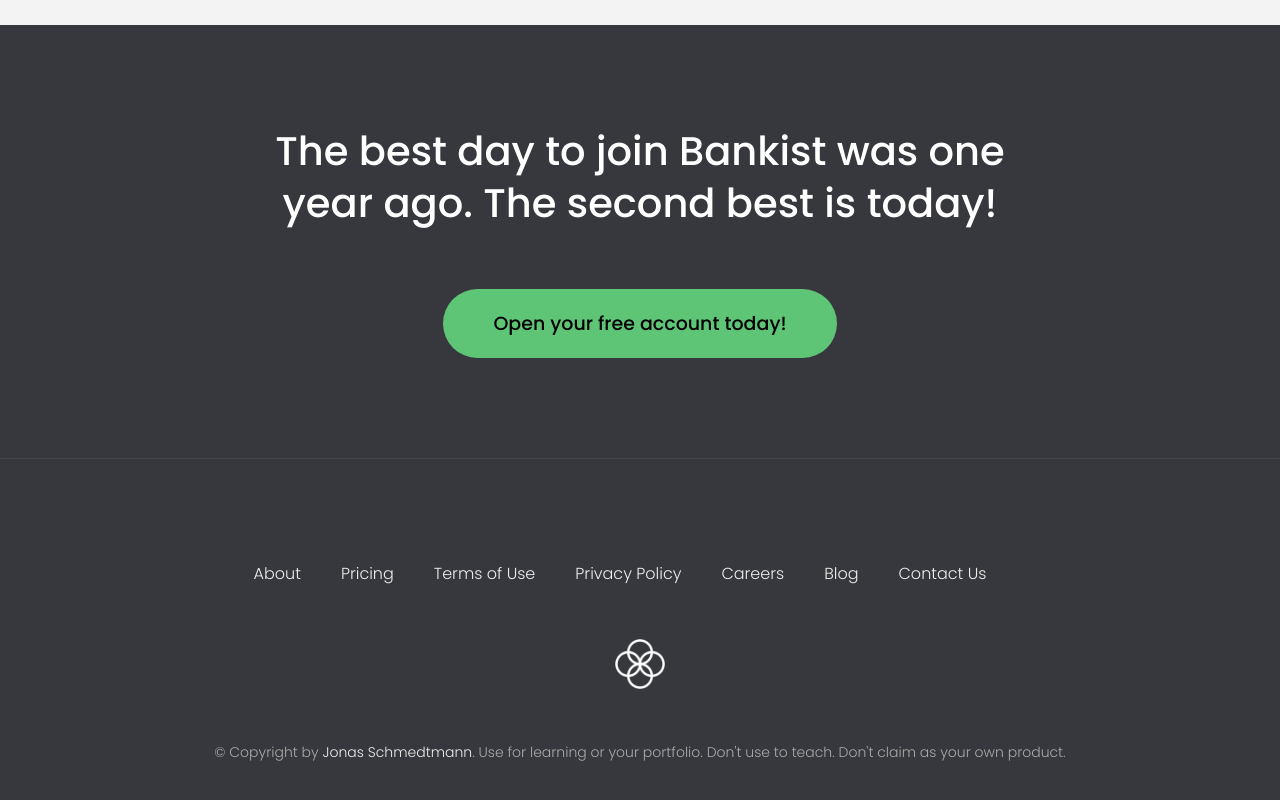
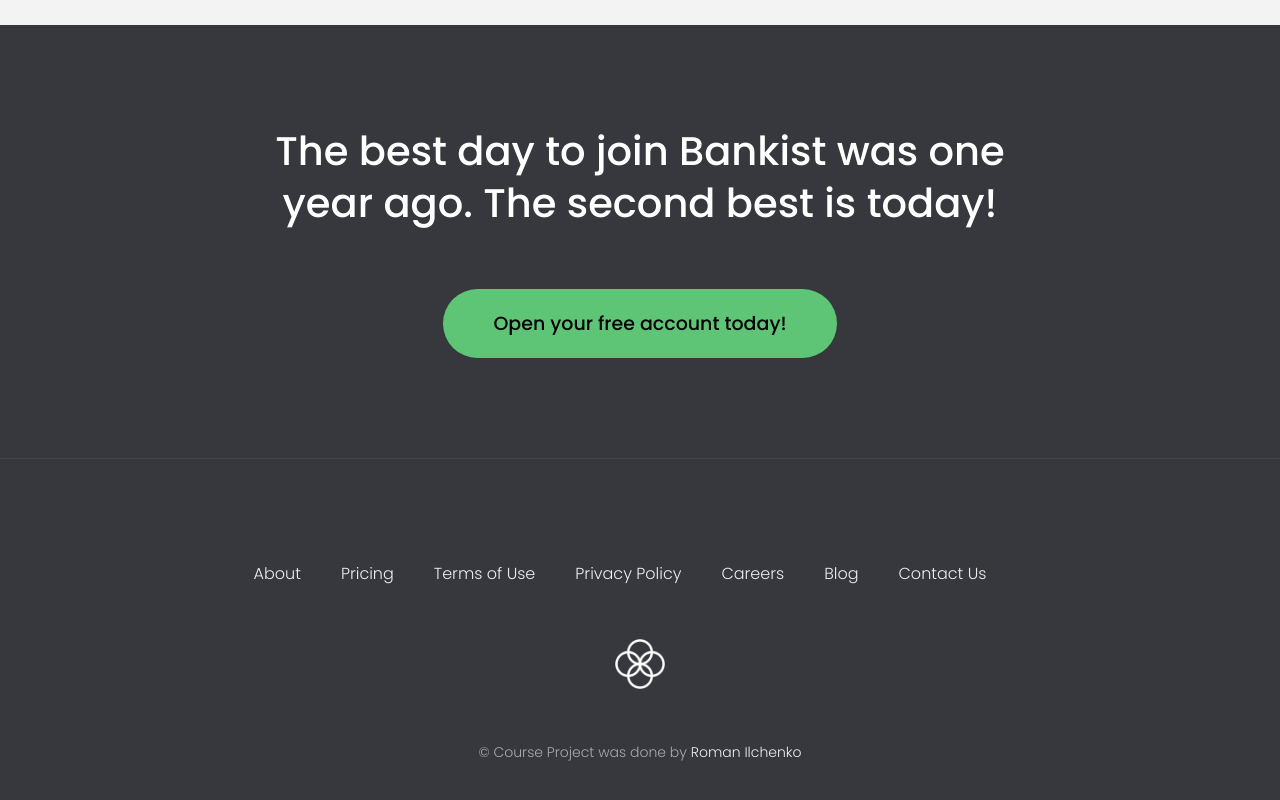
Before and after one commit to RomanIlchenko1308/bankist-app-html-css-js, a plain HTML site: page index.html in a window 1280 px wide. Shown: the part 4171-4971 px from the top of the page. Drawn offline with Linux system fonts and the light colour scheme.

Commit message:
Copy Description was changed

```diff
--- a/index.html
+++ b/index.html
@@ -23,7 +23,7 @@
           alt="Bankist logo"
           class="nav__logo"
           id="logo"
-          designer="Jonas"
+          designer="Roman"
           data-version-number="3.0"
         />
         <ul class="nav__links">
@@ -322,14 +322,13 @@
       </ul>
       <img src="img/icon.png" alt="Logo" class="footer__logo" />
       <p class="footer__copyright">
-        &copy; Copyright by
+        &copy; Course Project was done by
         <a
           class="footer__link twitter-link"
           target="_blank"
-          href="https://twitter.com/jonasschmedtman"
-          >Jonas Schmedtmann</a
-        >. Use for learning or your portfolio. Don't use to teach. Don't claim
-        as your own product.
+          href="https://www.linkedin.com/in/romanilichenko/"
+          >Roman Ilchenko</a
+        >
       </p>
     </footer>
 
```
